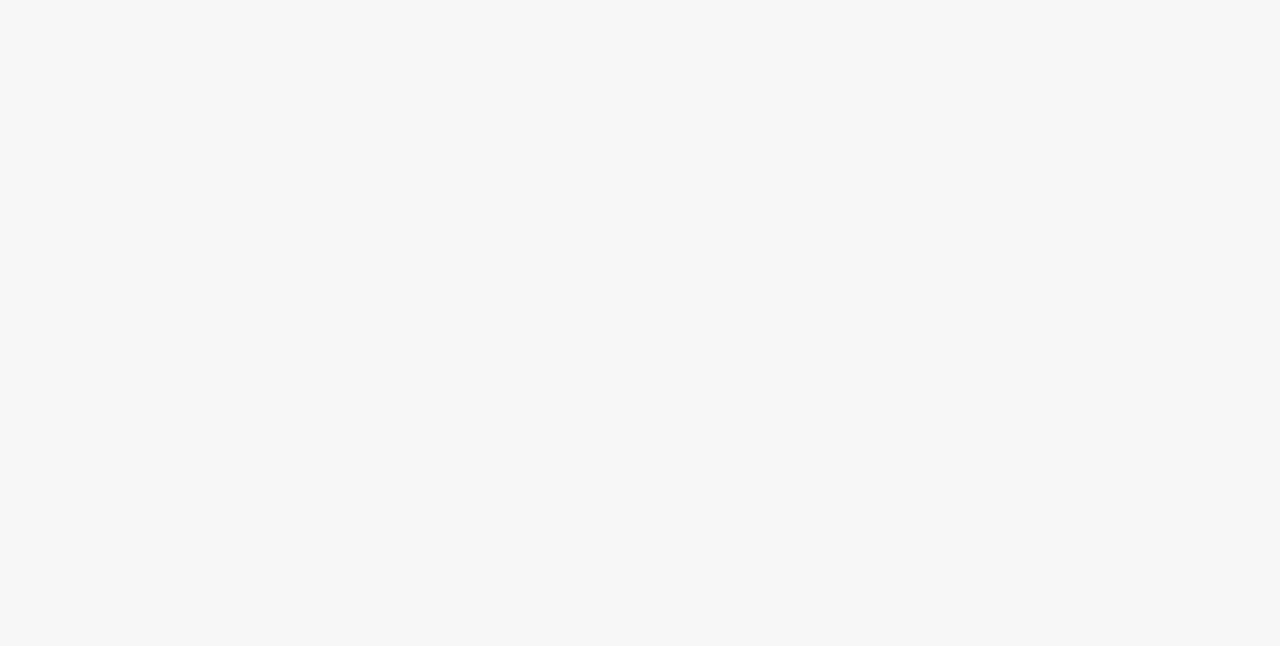
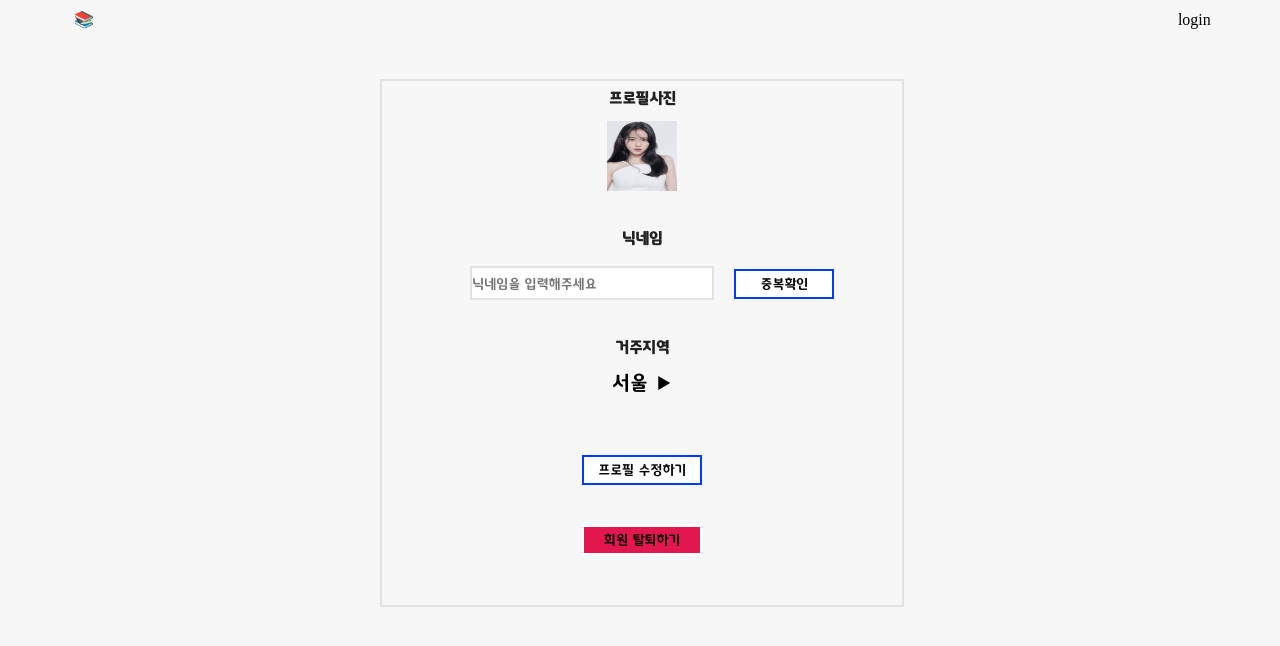
Before and after one commit to yundevingV/BookStore24, a React (Create React App) app: page /profile/editprofile in a window 1280 px wide. Before the commit this address had no page. Shown: the top 646 px of the page. Built offline with nearby package versions, Linux system fonts and the light colour scheme.

Commit message:
[Feat] : 프로필 수정 페이지 구현

```diff
--- a/src/App.tsx
+++ b/src/App.tsx
@@ -5,6 +5,7 @@ import Main from './pages/Main';
 import FindId from './pages/FindId';
 import FindPwd from './pages/FindPwd';
 import Profile from './pages/Profile';
+import EditProfile from './pages/EditProfile';
 
 import { Route , Routes } from 'react-router';
 import styled from 'styled-components';
@@ -23,6 +24,7 @@ function App() {
         <Route path='/findid' element={<FindId />} />
         <Route path='/findpwd' element={<FindPwd />} />
         <Route path='/profile' element={<Profile />} />
+        <Route path='/profile/editprofile' element={<EditProfile />} />
 
       </Routes>
 
--- a/src/components/Dropdown.tsx
+++ b/src/components/Dropdown.tsx
@@ -59,7 +59,7 @@ padding: 2px;
 
 // 글자 크기 설정
 font-size: 20px;
-background: #ffffff;
+background: transparent;
 font-family: tway, sans-serif, Arial;
 
 // 커서가 올라오면 pointer모양으로 변경
@@ -70,7 +70,7 @@ const StyledOptionItem = styled.li`
   transition: 0.3s;
   font-size : 18px;
   background: #ffffff;
-  margin-bottom : 5px;
+  margin-bottom : 10px;
 
   text-align : center;
   font-family: tway, sans-serif, Arial;
@@ -88,6 +88,7 @@ const StyledOptionList = styled.ul`
     box-sizing: border-box; // 테두리에 맞게 ul 크기 조절
     position: absolute; // absolute를 이용해 위치를 원하는 곳에 둘것.
     left : 100px;
+    top : 5px;
     /* list-style-type: none; // ul을 커스텀할 거라면 꼭 해줘야하는 list-style-type:none */
     width: 50%; // 크기는 드롭다운 본체의 너비와 동일하게함.
     border-radius: 8px; // 동글동글하게 아래부분을 만들어야해서 border-radius를 줌.
--- a/src/components/FirstLogin.tsx
+++ b/src/components/FirstLogin.tsx
@@ -37,7 +37,9 @@ export default function FirstLogin({viewModal , setViewModal} : ViewProps){
 
               <NickNameInput
                 placeholder='닉네임을 입력해주세요'
-                />
+                name="nickname"
+                value={nickname}
+                onChange={onInputChange}/>
 
               <NickNameButton>
                 중복확인
--- a/src/components/ReviewList.tsx
+++ b/src/components/ReviewList.tsx
@@ -121,6 +121,10 @@ height : 80px;
 
 background-color : white;
 
+&:hover {
+    background-color : #aaaeac;
+    cursor : pointer;
+    }
 `
 
 const ItemImg = styled.img`
--- a/src/components/SellingList.tsx
+++ b/src/components/SellingList.tsx
@@ -121,11 +121,16 @@ height : 80px;
 
 background-color : white;
 
+&:hover {
+    background-color : #aaaeac;
+    cursor : pointer;
+    }
+
 `
 
 const ItemImg = styled.img`
 
-height :75px;
+height :80px;
 
 padding: 0px 10px 10px 0px;
 margin :0px;
--- a/src/components/SoldList.tsx
+++ b/src/components/SoldList.tsx
@@ -111,6 +111,7 @@ height : 300px;
 
 background-color : #e2e2e2;
 
+
 `
 
 const ItemContainer = styled.div`
@@ -120,7 +121,10 @@ margin : 0 15px 15px;
 height : 80px;
 
 background-color : white;
-
+&:hover {
+    background-color : #aaaeac;
+    cursor : pointer;
+    }
 `
 
 const ItemImg = styled.img`
--- /dev/null
+++ b/src/pages/EditProfile.tsx
@@ -0,0 +1,265 @@
+import React,{useState} from "react";
+import useInput from "../hooks/useInput";
+import Jisoo from '../assets/imgs/jisoo.jpg'
+import Header from "../components/Header";
+import Dropdown from "../components/Dropdown";
+import { Space } from "../styles/Space";
+
+
+import { styled } from "styled-components";
+
+export default function EditProfile() {
+    //입력창 이메일
+    const [ { nickname }, onInputChange, resetInput ] = useInput({
+        //기존 닉네임 받아오기!
+        nickname : '',
+    });
+
+    const submit = (e : React.MouseEvent) => {
+        console.log('ok');
+        resetInput();
+    }
+
+    const [viewModal , setViewModal] = useState(false);
+
+    const openModal = (e : React.MouseEvent) => {
+
+        viewModal === true ? setViewModal(false) : setViewModal(true)
+    }
+    return(
+        <Wrapper>
+            <Header />
+            <Container>
+
+                {/* 사용자 정보 */}
+                <ProfileInfoContainer>
+
+                    <PictureContainer>
+                        <P>프로필사진</P>
+                        <Picture src={Jisoo} />
+                    </PictureContainer>
+                    <Space height={20} />
+
+                    <NickNameContainer>
+                        <P>
+                            닉네임
+                        </P>
+
+                        <NickNameInput
+                            placeholder='닉네임을 입력해주세요'
+                            name="nickname"
+                            value={nickname}
+                            onChange={onInputChange}/>
+
+                        <NickNameButton>
+                            중복확인
+                        </NickNameButton>
+
+                    </NickNameContainer>
+
+                    <Space height={20} />
+
+                    <ResidenceContainer>
+
+                        <P>거주지역 </P>
+
+                        <Space height={15} />
+
+                            <Dropdown />
+                    </ResidenceContainer>
+
+                </ProfileInfoContainer>
+
+                <Space height={20} />
+
+                <SaveButtonContainer>
+                    <SaveButton>
+                        프로필 수정하기
+                    </SaveButton>
+                </SaveButtonContainer>
+
+                <RetireButtonContainer>
+                    <RetireButton>
+                        회원 탈퇴하기
+                    </RetireButton>
+                </RetireButtonContainer>
+
+            </Container>
+        </Wrapper>
+    )
+}
+const Wrapper = styled.div`
+
+`
+const Container = styled.div`
+width : 500px;
+
+font-family: arial;
+font-size: 24px;
+
+margin: 0 auto;
+padding : 10px;
+
+border : 2px solid #e2e2e2;
+
+font-family: tway, sans-serif, Arial;
+
+position : relative;
+top:5vh;
+
+`
+
+const ProfileInfoContainer = styled.div`
+margin:0px;
+border : 0px;
+
+width : 100%;
+
+display : inline-block;
+`
+
+const PictureContainer = styled.div`
+text-align : center;
+`
+
+const Picture = styled.img`
+
+width : 70px;
+height : 70px;
+padding : 15px;
+
+`
+
+const NickNameContainer = styled.div`
+
+width : 100%;
+text-align : center;
+
+`
+
+const P = styled.p`
+
+font-size : 15px;
+text-align : center;
+
+/* 상 오 하 왼 */
+margin : 0px 0px 0px 0px;
+
+color : #212221;
+
+font-family: tway, sans-serif, Arial;
+font-weight : bold;
+
+`
+
+
+const NickNameInput = styled.input `
+
+
+width : 240px;
+height : 30px;
+
+margin : 20px;
+
+border : 2px solid #e2e2e2;
+padding : 0px;
+
+&::placeholder{
+    font-family: tway, sans-serif, Arial;
+	}
+
+//인풋 창 포커스
+&:focus {
+    //클릭 했을때 기본(?) 선 안나오게.
+    outline: none !important;
+
+    border: 2px solid blue;
+    }
+`
+
+const NickNameButton = styled.button`
+//기본 크기가 input > button
+width : 100px;
+height : 30px;
+
+background-color: #ffffff;
+border : 2px solid #033bfa;
+color : black;
+
+
+font-family: tway, sans-serif, Arial;
+
+&:hover {
+
+  color : #ffffff;
+  background-color: #033bfa;
+  border : 2px solid #ffffff;
+
+    cursor : pointer;
+    }
+`
+
+const ResidenceContainer = styled.div`
+
+text-align : center;
+
+`
+
+const SaveButtonContainer = styled.div`
+text-align : center;
+margin-top : 40px;
+`
+
+const SaveButton = styled.button`
+//기본 크기가 input > button
+width : 120px;
+height : 30px;
+
+background-color: #ffffff;
+border : 2px solid #033bfa;
+color : black;
+
+
+font-family: tway, sans-serif, Arial;
+
+&:hover {
+
+  color : #ffffff;
+  background-color: #033bfa;
+  border : 2px solid #ffffff;
+
+    cursor : pointer;
+    }
+
+`
+
+
+const RetireButtonContainer = styled.div`
+text-align : center;
+margin-top : 40px;
+margin-bottom : 40px;
+
+`
+
+const RetireButton = styled.button`
+
+//기본 크기가 input > button
+width : 120px;
+height : 30px;
+
+background-color: #e3174f;
+border : 2px solid #ffffff;
+color : black;
+
+
+font-family: tway, sans-serif, Arial;
+
+&:hover {
+
+  background-color: #ffffff;
+  border : 2px solid #e3174f;
+
+    cursor : pointer;
+    }
+
+`
--- a/src/pages/Profile.tsx
+++ b/src/pages/Profile.tsx
@@ -7,12 +7,15 @@ import ReviewList from "../components/ReviewList";
 
 
 import { styled } from "styled-components";
+import { StyledButtonLink } from "../styles/link";
 interface PProps {
     value: number;
 }
-interface DivMaringProps {
+
+interface DivMarginProps {
     value: number;
-  }
+}
+
 export default function Profile(){
 
     return(
@@ -27,7 +30,9 @@ export default function Profile(){
                     </P>
 
                     <ModifyButton>
-                        프로필 수정
+                        <StyledButtonLink to='editprofile'>
+                            프로필 수정
+                        </StyledButtonLink>
                     </ModifyButton>
 
                 </Div>
@@ -111,7 +116,7 @@ position : relative;
 top:5vh;
 `
 
-const Div = styled.div<DivMaringProps>`
+const Div = styled.div<DivMarginProps>`
 /* 상 우 하 좌 */
 margin : ${props => props.value}px 0px 0px 0px;
 border : 0px;
@@ -192,30 +197,3 @@ left : 110px;
 const Residence = styled.span`
 font-size : 22px;
 `
-
-
-
-const Button = styled.button`
-
-//기본 크기가 input > button
-width : 355px;
-height : 30px;
-
-font-size : 15px;
-color : #ffffff;
-
-margin-top : 10px;
-
-background-color: #033bfa;
-
-border : 2px solid #ffffff;
-font-family: tway, sans-serif, Arial;
-
-&:hover {
-    background-color: #ffffff;
-    border : 2px solid #033bfa;
-
-    color : black;
-    cursor : pointer;
-    }
-`
--- /dev/null
+++ b/src/styles/Space.ts
@@ -0,0 +1,11 @@
+import { styled } from "styled-components";
+
+interface HeightProps {
+    height: number;
+}
+
+export const Space = styled.div<HeightProps>`
+
+height : ${props => props.height}px;
+
+`
--- a/src/styles/link.ts
+++ b/src/styles/link.ts
@@ -7,3 +7,10 @@ export const StyledLink = styled(Link)`
   text-decoration: none;
   cursor: pointer;
 `
+
+export const StyledButtonLink = styled(Link)`
+    color:  #000000;
+
+  text-decoration: none;
+  cursor: pointer;
+`
```
